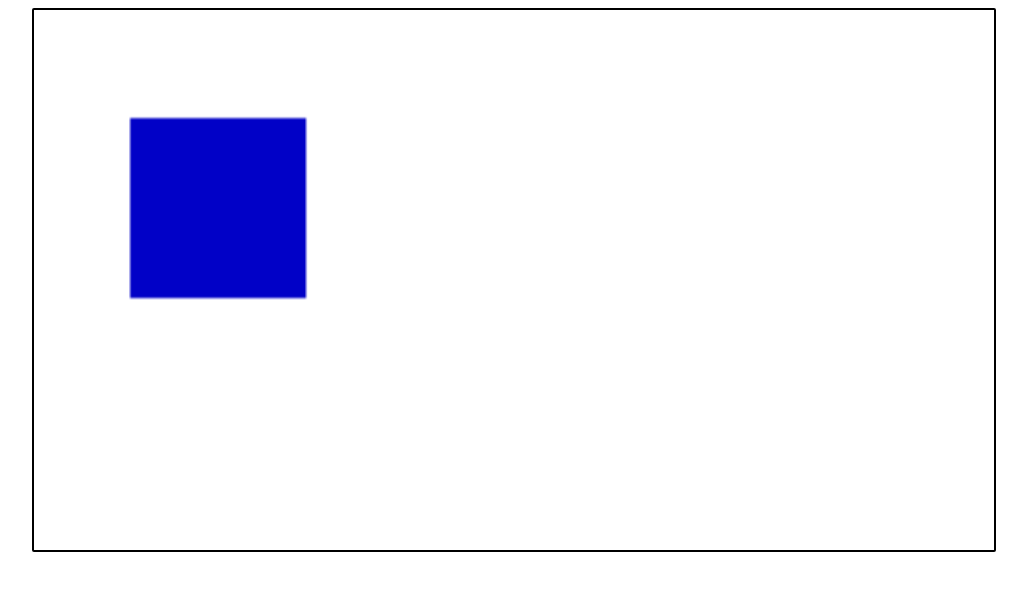
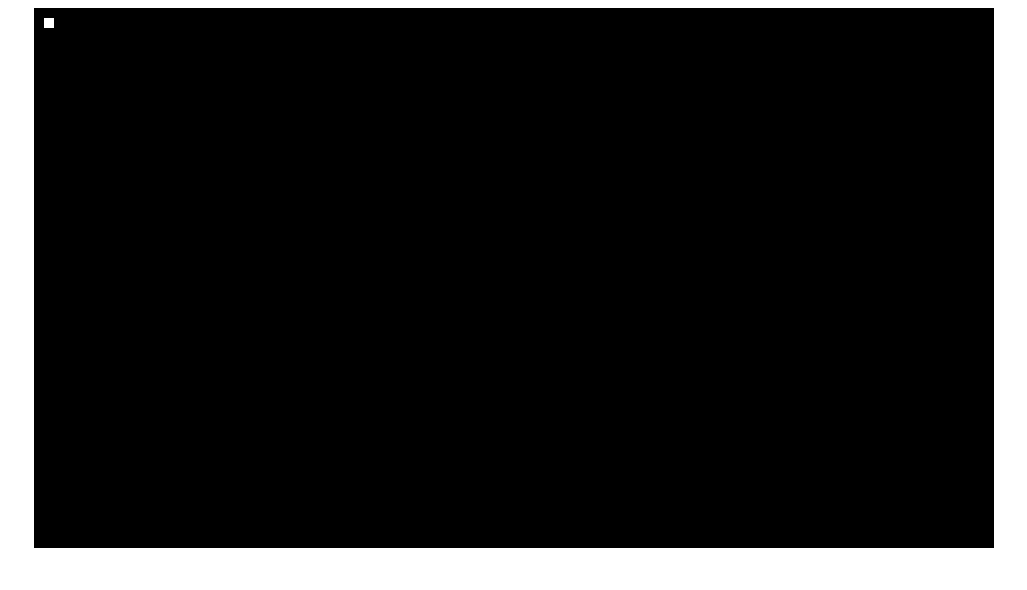
Before and after one commit to tbohlen/multiverse, a plain HTML site: page index.html in a window 1280 px wide. Shown: the whole page, without its empty margins (126-1153 px from the left). Drawn offline with nearby package versions, Linux system fonts and the light colour scheme.

Commit message:
Adds functional blackhole and fixes rendering scaling

```diff
--- a/index.html
+++ b/index.html
@@ -11,6 +11,6 @@
 
 </head>
 <body>
-    <canvas id="game"></canvas>
+    <canvas id="game" width="960" height="540"></canvas>
 </body>
 </html>
--- a/script.js
+++ b/script.js
@@ -1,7 +1,5 @@
-var canvas;
-var context
-var drawFunction;
-var loop;
+var drawLoopID;
+var logicLoopID;
 
 /*
  * Constructor: Emitter
@@ -54,20 +52,240 @@ Emitter.prototype.emit = function(event) {
     }
 };
 
+
+
+///////////////////////////////////////////////////////////////////////////////
+//////////////////////////////// Game Object //////////////////////////////////
+///////////////////////////////////////////////////////////////////////////////
+
+
+
 /*
- * Function: draw
- * Draws the game.
+ * Constructor: Game
+ * Constructs a new game object.
  */
-function draw() {
-    context.fillStyle = "rgba(0, 0, 200, 0.5)";
-    context.fillRect (30, 30, 55, 50);
+function Game() {
+    var offset;
+    // find everything, set variables
+    this.canvas = $("#game")
+    this.context = this.canvas[0].getContext("2d")
+    this.width = this.canvas.width();
+    this.height = this.canvas.height();
+    offset = this.canvas.offset();
+    this.offsetX = offset.left;
+    this.offsetY = offset.top;
+    this.drawElements = {};
+    this.logicElements = {};
+    this.drawFrame = 0;
+    this.logicFrame = 0;
+}
+
+/*
+ * Method: finishLevel
+ * Finishes the current level by removing the old level logic and replacing it
+ * with the next level logic. The user is also notified (do not know how just
+ * yet) and the response is difference depending on the win parameter.
+ *
+ * Parameters:
+ * win - whether the level was won.
+ *
+ * Member Of: Game
+ */
+Game.prototype.finishLevel = function(win) {
+    if (win) {
+        this.context.fillStyle = "rgb(50, 50, 255)";
+        this.context.fillText("Next Universe!", this.width/2, this.height/2);
+    }
+};
+
+
+
+///////////////////////////////////////////////////////////////////////////////
+///////////////////////////////// Blackhole ///////////////////////////////////
+///////////////////////////////////////////////////////////////////////////////
+
+
+
+/*
+ * Constructor: Blackhole
+ * Builds a new blackhole object that can be moved around and displayed on
+ * screen.
+ */
+function Blackhole(x, y, width, height, drawIndex, logicIndex) {
+    this.timeStep = 0;
+    this.x = x;
+    this.y = y;
+    this.height = height;
+    this.width = width;
+    this.drawIndex = drawIndex;
+    this.logicIndex = logicIndex;
+    this.alive = false;
+    this.madeAlive = false;
+    this.maxTimeSteps = 1000;
+}
+
+/*
+ * Method: draw
+ * Draws the blackhole on the screen.
+ *
+ * Parameters:
+ * ctx - the drawing context
+ *
+ * Member Of: Blackhole
+ */
+Blackhole.prototype.draw = function(game) {
+    if (!this.madeAlive) {
+        this.madeAlive = true;
+        this.alive = true;
+    }
+    game.context.fillStyle = "rgb(255, 255, 255)";
+    game.context.fillRect(this.x, this.y, this.width, this.height);
+    this.timeStep++;
+    if (this.timeStep > this.maxTimeSteps) {
+        this.kill(game);
+    }
+};
+
+/*
+ * Method: contains
+ * returns true if x, y is a point inside the blackhole shape.
+ *
+ * Parameters:
+ * x - the x position to test
+ * y - the y position to test
+ *
+ * Member Of: Blackhole
+ */
+Blackhole.prototype.contains = function(x, y) {
+    return x >= this.x && y >= this.y && x <= this.x + this.width && y <= this.y + this.height;
+};
+
+/*
+ * Method: doLogic
+ * Runs the logic associated with the blackhole.
+ *
+ * Parameters:
+ * game - the game object
+ *
+ * Member Of: Blackhole
+ */
+Blackhole.prototype.doLogic = function(game) {
+    if (this.alive && this.contains(game.mouseX, game.mouseY)) {
+        // if the mouse is within the shape and the blackhole is alive, go to
+        // the next level
+        game.finishLevel(true);
+    }
+};
+
+/*
+ * Method: kill
+ * Kills the object by removing it from the drawElements list and setting alive to
+ * false.
+ *
+ * Parameters:
+ * Param - desc...
+ *
+ * Member Of: Blackhole
+ */
+Blackhole.prototype.kill = function(game) {
+    this.alive = false;
+    delete game.drawElements[this.drawIndex];
+    delete game.logicElements[this.logicIndex];
+};
+
+
+
+///////////////////////////////////////////////////////////////////////////////
+///////////////////////////// Main Drawing Loop ///////////////////////////////
+///////////////////////////////////////////////////////////////////////////////
+
+
+
+/*
+ * Function: drawUpdate
+ * Updates all variables necessary to draw.
+ */
+function drawUpdate(game) {
+    game.drawFrame++;
+}
+
+/*
+ * Function: logicUpdate
+ * Updates all the necessary variables for the logic run.
+ */
+function logicUpdate(game) {
+    game.logicFrame++;
+}
+
+/*
+ * Function: clearScreen
+ * Clears the drawing context entirely.
+ *
+ * Parameters:
+ * color - the color to make the screen.
+ */
+var clearScreen = function(game, color) {
+    game.context.clearRect(0, 0, game.width, game.height);
+    if (color !== null && typeof(color) !== 'undefined') {
+        game.context.fillStyle = color;
+        game.context.fillRect(0, 0, game.width, game.height);
+    }
+};
+
+/*
+ * Function: drawLoop
+ * Draws the game. And keeps the drawFrame up to date. The logic is handled
+ * elsewhere.
+ */
+function drawLoop(game) {
+    var i;
+    // update all important variables
+    drawUpdate(game);
+    // clean the screen
+    clearScreen(game, "rgb(0, 0, 0)");
+
+    // draw all drawElements
+    for (var key in game.drawElements) {
+        if (game.drawElements.hasOwnProperty(key)) {
+            game.drawElements[key].draw(game);
+        }
+    }
+}
+
+/*
+ * Function: logicLoop
+ * Executes the logic of the game, one logicElement at a time.
+ */
+function logicLoop(game) {
+    var i;
+    // update all important variables
+    logicUpdate(game);
+
+    // run all logicElements
+    for (var key in game.drawElements) {
+        if (game.logicElements.hasOwnProperty(key)) {
+            game.logicElements[key].doLogic(game);
+        }
+    }
 }
 
 $(document).ready(function() {
-    // find everything, set variables
-    canvas = $("#game")
-    context = canvas[0].getContext("2d")
+    var game = new Game();
+    var blackhole = new Blackhole(10, 10, 10, 10, 0, 0);
+    game.drawElements[0] = blackhole;
+    game.logicElements[0] = blackhole;
 
-    // start the draw loop
-    loop = window.setInterval(draw, 1000/60)
+    // start the loops
+    drawLoopId = window.setInterval(drawLoop, 1000/60, game);
+    logicLoopID = window.setInterval(logicLoop, 5, game); // 200 times per second
+
+    ///////////////////////////////////////////////////////////////////////////
+    ///////////////////////////// Event Handlers //////////////////////////////
+    ///////////////////////////////////////////////////////////////////////////
+
+    game.canvas.on('mousemove', function(ev) {
+        // when the mouse is moved, update the position
+        game.mouseX = ev.pageX - game.offsetX;
+        game.mouseY = ev.pageY - game.offsetY;
+    });
 });
--- a/style.css
+++ b/style.css
@@ -7,8 +7,8 @@
     margin: auto;
     width: 960px;
     height: 540px;
-    border: 2px solid black;
-    -moz-border-radius: 2px 2px 2px 2px;
-    -webkit-border-radius: 2px 2px 2px 2px;
-    border-radius: 2px 2px 2px 2px;
+    /*border: 10px solid #444;*/
+    /*-moz-border-radius: 10px 10px 10px 10px;*/
+    /*-webkit-border-radius: 10px 10px 10px 10px; */
+    /*border-radius: 10px 10px 10px 10px;*/
 }
```
